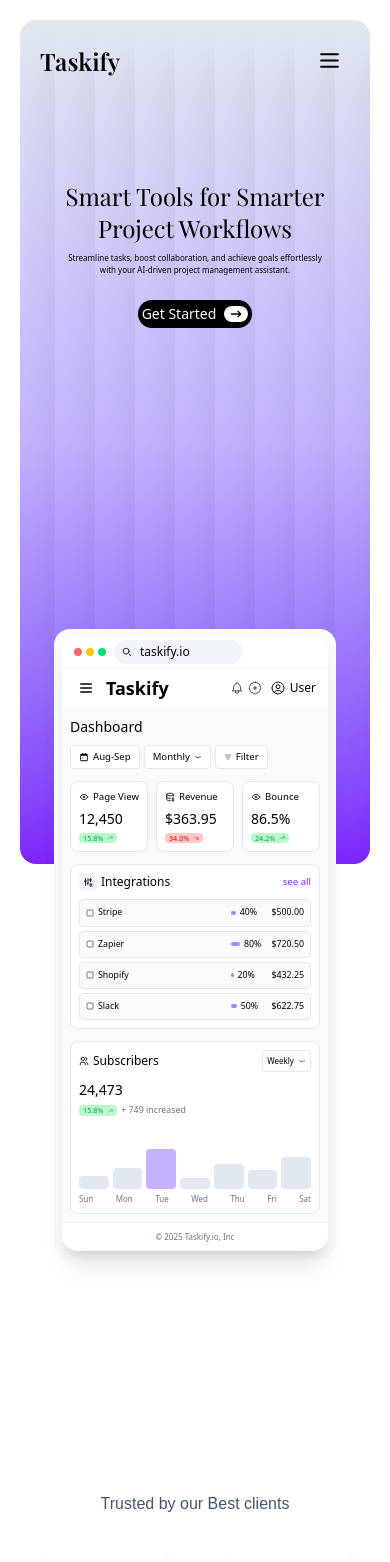
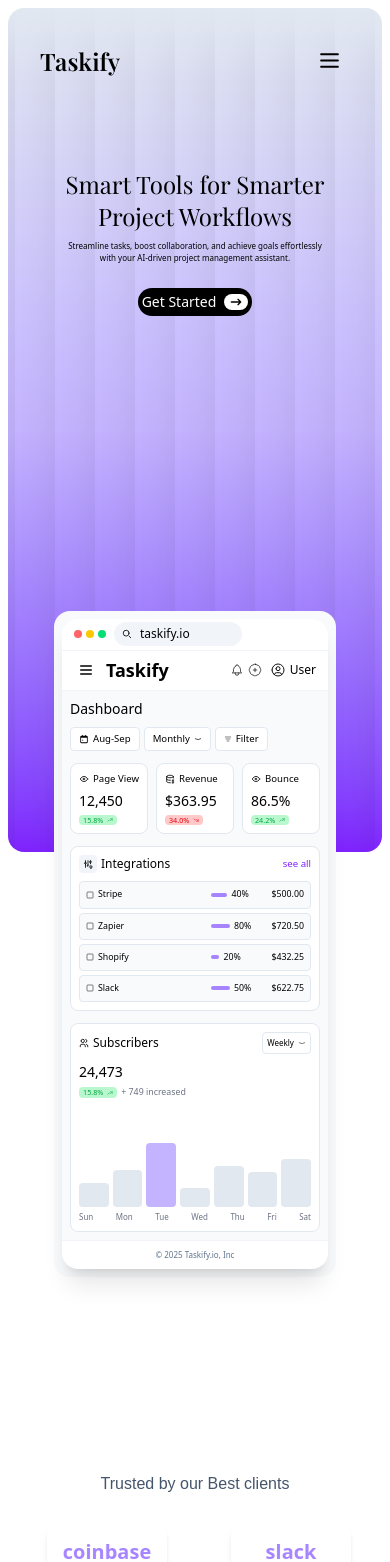
Before and after one commit to NishaM2/taskify, a React (Vite) app: page / in a window 390 px wide. Shown: the top 1562 px of the page. Built offline with nearby package versions, Linux system fonts and the light colour scheme; a web font is replaced by a local one.

Commit message:
fixed dashboard

```diff
--- a/src/App.tsx
+++ b/src/App.tsx
@@ -12,7 +12,7 @@
 
     return (
      <div className="flex-col justify-center">
-      <div id="home" className="h-[100vh] w-full flex justify-center p-5">
+      <div id="home" className="h-[100vh] w-full flex justify-center p-2 lg:p-5">
         <div className="h-[100vh] w-full flex justify-center rounded-2xl overflow-hidden">
 
           <div className="flex md:hidden">
@@ -50,11 +50,11 @@
         <TrustedBy/>
       </div>
 
-      <div id="features" className="pt-20 min-h-screen lg:h-screen bg-slate-50">
+      <div id="features" className="lg:pt-20 min-h-screen lg:h-screen bg-slate-50">
         <Features/>
       </div>
 
-      <div id="testimonials" className="pt-20 min-h-screen lg:h-screen bg-gradient-to-b from-slate-50 via-violet-200 to-slate-50">
+      <div id="testimonials" className="pt-8 lg:pt-20 min-h-screen lg:h-screen bg-gradient-to-b from-slate-50 via-violet-200 to-slate-50">
           <Testimonial/>
       </div>
 
--- a/src/components/Contact.tsx
+++ b/src/components/Contact.tsx
@@ -5,7 +5,7 @@
     return(
         <div className="min-h-screen flex flex-col ">
             <div className="mt-40 flex flex-col gap-5 justify-center items-center text-white">
-                <h1 className="text-2xl lg:text-5xl/15 font-semibold font-Nav lg:w-1/2 w-2/3 text-center">
+                <h1 className="text-2xl lg:text-5xl/15 font-bold font-Nav lg:w-1/2 w-2/3 text-center">
                     Join us! Be Part of the Smart Work Revolution
                 </h1>
                 <p className="font-Nav w-2/3 lg:w-1/3 text-center text-xs lg:text-sm">
@@ -37,7 +37,7 @@
                             Send
                         </button>
                     </div>
-                    <div className="font-semibold text-sm flex gap-5 cursor-pointer">
+                    <div className="font-semibold text-[0.5rem] lg:text-sm flex gap-5 cursor-pointer">
                         <h1>Privacy Policy</h1>
                         <h1>Terms of Use</h1>
                         <h1>Cancellation &  Refund</h1>
--- a/src/components/Terminal.tsx
+++ b/src/components/Terminal.tsx
@@ -10,7 +10,7 @@
 export default function Terminal() {
   const [sidebarOpen, setSidebarOpen] = useState(false);
 
-  const mobileHeights = ["0.8rem", "1.3rem", "2.5rem", "0.7rem", "1.6rem", "1.2rem", "2rem"];
+  const mobileHeights = ["1.5rem", "2.3rem", "4rem", "1.2rem", "2.6rem", "2.2rem", "3rem"];
 
   const desktopHeights = ["2rem", "3.25rem", "6.25rem", "1.75rem", "4rem", "3rem", "5rem"];
 
@@ -223,7 +223,7 @@
                       hidden: {},
                       show: {
                         transition: {
-                          staggerChildren: 0.1,
+                          staggerChildren: 0.2,
                         },
                       },
                     }}
@@ -232,20 +232,20 @@
                       <motion.div
                         key={i}
                         variants={{
-                          hidden: { opacity: 0, y: 10 },
+                          hidden: { opacity: 0, y: 20 },
                           show: { opacity: 1, y: 0 },
                         }}
-                        transition={{ duration: 1 }}
+                        transition={{ duration: 2 }}
                         className="flex items-center justify-between text-[0.55rem] border border-slate-200 rounded p-1.5 bg-slate-50">
                         <div className="flex items-center gap-1">
                           <IconSquare size={8} stroke={1.5} />
                           <span className="font-medium">{item.name}</span>
                         </div>
-                        <div className="flex items-center gap-2">
-                          <div className="flex items-center gap-1 w-8">
+                        <div className="flex items-center gap-5">
+                          <div className="flex items-center gap-1 w-10">
                             <div
                               className="h-1 bg-violet-400 rounded"
-                              style={{ width: `${item.percent / 3}%` }}
+                              style={{ width: `${item.percent / 1}%` }}
                             ></div>
                             <span>{item.percent}%</span>
                           </div>
@@ -278,7 +278,7 @@
                     <span className="text-[0.55rem] text-gray-500">+ 749 increased</span>
                   </div>
 
-                  <div className="h-16 flex items-end gap-1 mb-1">
+                  <div className="h-25 flex items-end gap-1 mb-1">
                     {mobileHeights.map((h, i) => (
                       <motion.div
                         key={i}
--- a/src/components/TrustedBy.tsx
+++ b/src/components/TrustedBy.tsx
@@ -2,7 +2,7 @@
 export default function TrustedBy () {
   const items = ['spotify', 'coinbase', 'slack', "Dropbox", "zoom"];
   return (
-    <div className="max-h-40 h-full w-full flex flex-col items-center justify-center lg:mb-0 mb-15 overflow-hidden">
+    <div className="max-h-40 h-full w-full flex flex-col items-center justify-center lg:mb-0 mb-20 overflow-hidden">
         <div className="text-slate-600 font-Nav font-medium ">Trusted by our Best clients</div>
         <div className="flex animate-infinite-scroll gap-2 perspective-[1000px] transform-3d">
             {Array.from({ length: 6 * items.length }, (_, i) => {
```
